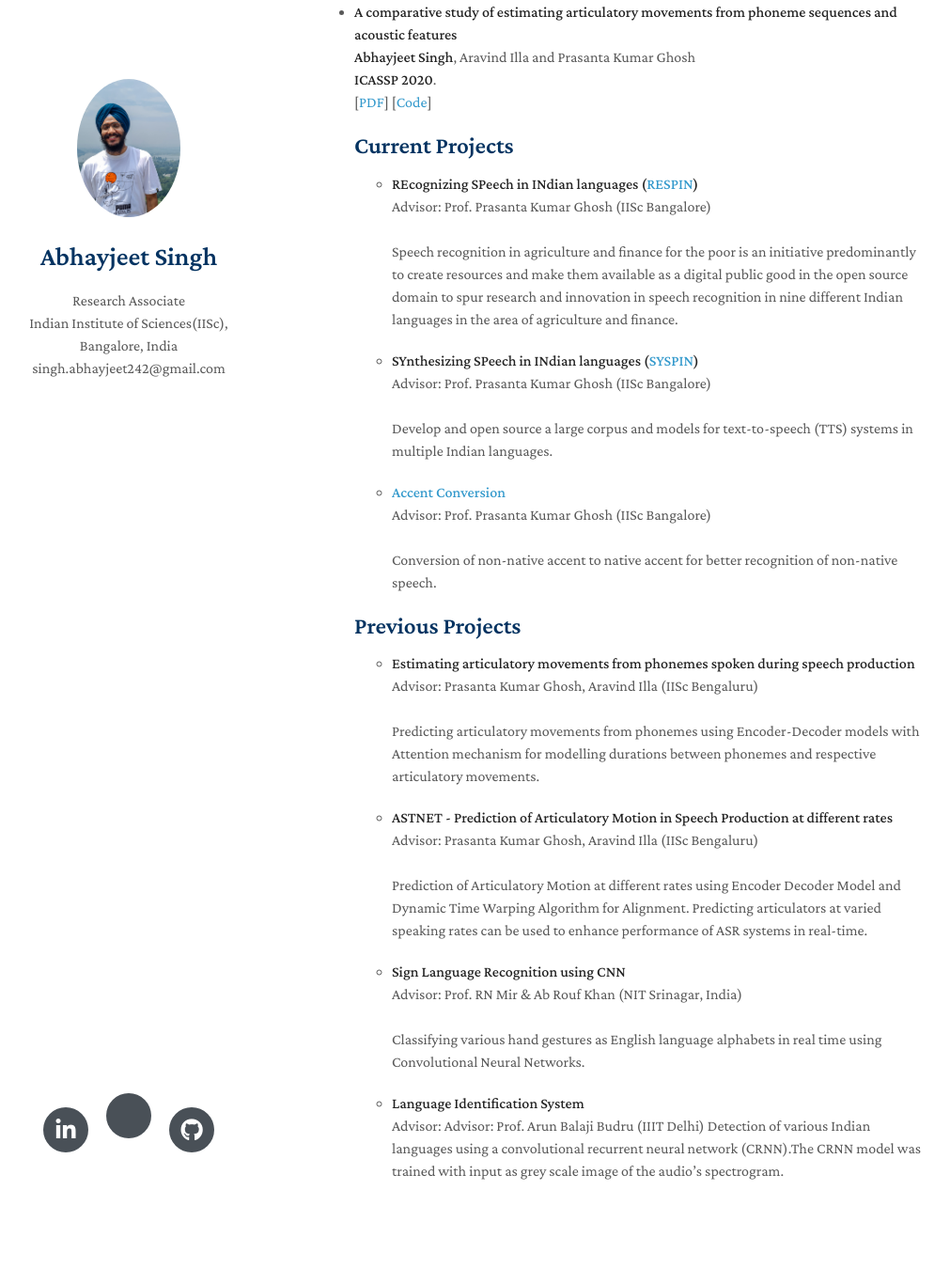
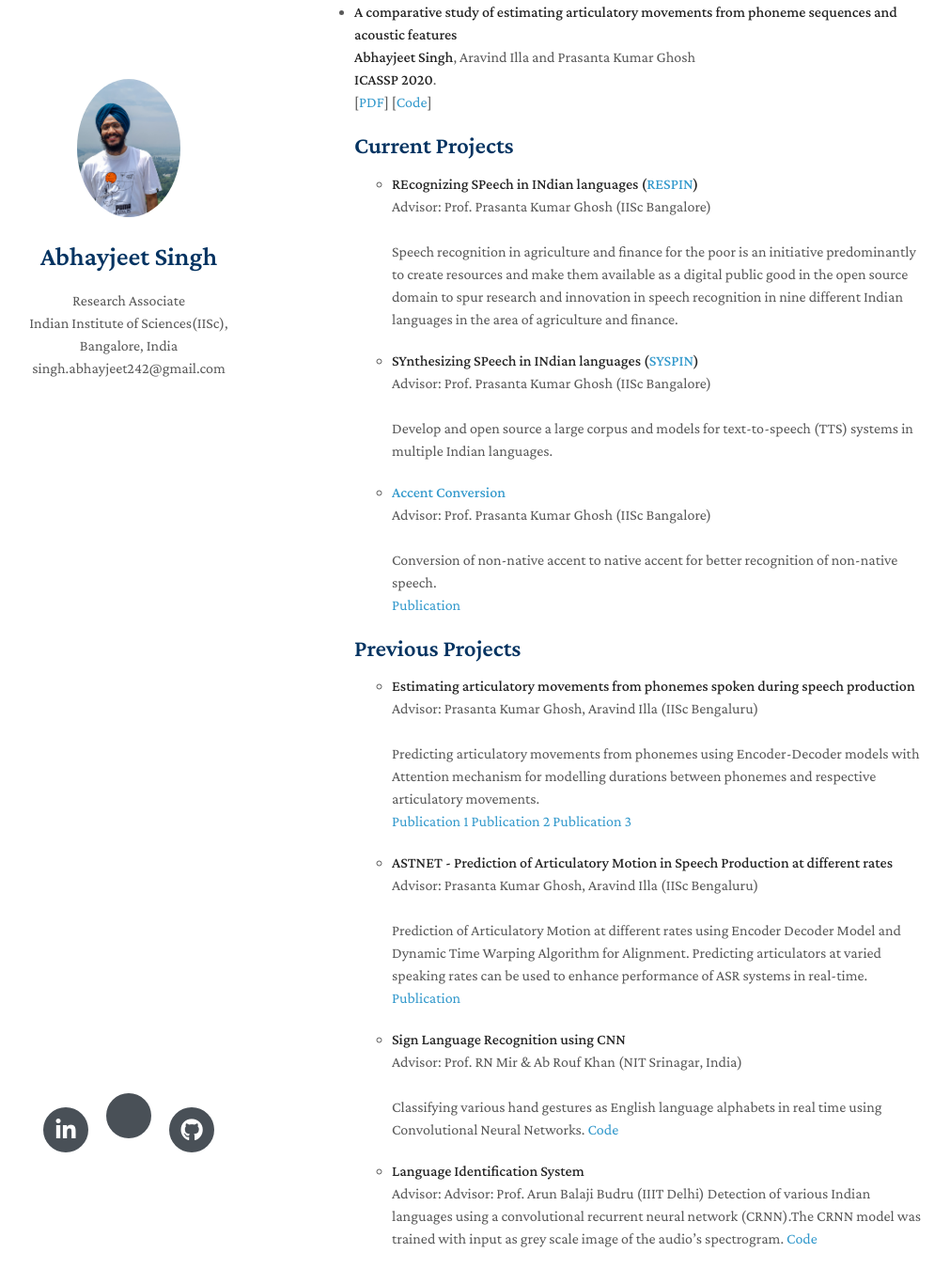
Before and after one commit to Abhay242/Abhay242.github.io, a Jekyll site: the page built from index.md, in a window 1280 px wide and 1400 px high, scrolled down 1005 px. Shown: the top 1366 px of the window at 94% size, without its empty margins (133-1144 px from the left). Built offline with Jekyll 4.4.1, drawn with Linux system fonts in a browser that asks for light colours; nearby versions of some CDN libraries; a style sheet for code colours, icons or effects is not loaded; our own code applies the rules of GitHub Pages for plain Markdown files; before the commit the page ends 2333 px from its top, so only the background shows below that.

Commit message:
Update index.md

```diff
--- a/index.md
+++ b/index.md
@@ -29,7 +29,7 @@
   <br>
   **InterSpeech 2021**.
   <br>
-  [[PDF](https://www.isca-speech.org/archive/interspeech_2021/udupa21b_interspeech.html)] [[Code]()]
+  [[PDF](https://www.isca-speech.org/archive/interspeech_2021/udupa21b_interspeech.html)] [[Code](https://github.com/bloodraven66/AAI_PTA_VIZ_Webpage)]
 
 - **Estimating articulatory movements in speech production with transformer networks**
   <br>
@@ -37,7 +37,7 @@
   <br>
   **InterSpeech 2021**.
   <br>
-  [[PDF](https://www.isca-speech.org/archive/pdfs/interspeech_2021/udupa21_interspeech.pdf)] [[Code]()]
+  [[PDF](https://www.isca-speech.org/archive/pdfs/interspeech_2021/udupa21_interspeech.pdf)] [[Code](https://github.com/bloodraven66/aai_pta_transformers)]
 
 - **Attention and Encoder-Decoder based models for transforming articulatory movements at different speaking rates**
   <br>
@@ -45,7 +45,7 @@
   <br>
   **InterSpeech 2020**.
   <br>
-  [[PDF](https://arxiv.org/abs/2006.03107)] [[Code]()]
+  [[PDF](https://arxiv.org/abs/2006.03107)] [[Code](https://github.com/Abhay242/AstNet)]
 
 - **A comparative study of estimating articulatory movements from phoneme sequences and acoustic features**
   <br>
@@ -53,7 +53,7 @@
   <br>
   **ICASSP 2020**.
   <br>
-  [[PDF](https://ieeexplore.ieee.org/document/9053852)] [[Code]()]
+  [[PDF](https://ieeexplore.ieee.org/document/9053852)] [[Code](https://github.com/Abhay242/PhonemeToArticulation)]
 
 
   ## Current Projects
@@ -71,22 +71,26 @@
   - **[Accent Conversion](https://spire.ee.iisc.ac.in/spire/non_nativeSS.php)**<br>
     Advisor: Prof. Prasanta Kumar Ghosh (IISc Bangalore)
     <br><br>
-    Conversion of non-native accent to native accent for better recognition of non-native speech.
+    Conversion of non-native accent to native accent for better recognition of non-native speech.<br>
+    [Publication](https://arxiv.org/pdf/2112.04151.pdf)
 
   ## Previous Projects
 
   - **Estimating articulatory movements from phonemes spoken during speech production**<br>
     Advisor: Prasanta Kumar Ghosh, Aravind Illa (IISc Bengaluru)<br><br>
-    Predicting articulatory movements from phonemes using Encoder-Decoder models with Attention mechanism for modelling durations between phonemes and respective articulatory movements.
+    Predicting articulatory movements from phonemes using Encoder-Decoder models with Attention mechanism for modelling durations between phonemes and respective articulatory movements.<br>
+    [Publication 1](https://ieeexplore.ieee.org/document/9053852) [Publication 2](https://www.isca-speech.org/archive/pdfs/interspeech_2021/udupa21_interspeech.pdf) [Publication 3](https://www.isca-speech.org/archive/interspeech_2021/udupa21b_interspeech.html)
+
 
   - **ASTNET - Prediction of Articulatory Motion in Speech Production at different rates**<br>
     Advisor: Prasanta Kumar Ghosh, Aravind Illa (IISc Bengaluru)<br><br>
-    Prediction of Articulatory Motion at different rates using Encoder Decoder Model and Dynamic Time Warping Algorithm for Alignment. Predicting articulators at varied speaking rates can be used to enhance performance of ASR systems in real-time.
+    Prediction of Articulatory Motion at different rates using Encoder Decoder Model and Dynamic Time Warping Algorithm for Alignment. Predicting articulators at varied speaking rates can be used to enhance performance of ASR systems in real-time.<br>
+    [Publication](https://arxiv.org/abs/2006.03107)
 
   - **Sign Language Recognition using CNN**<br>
     Advisor: Prof. RN Mir & Ab Rouf Khan (NIT Srinagar, India)<br><br>
-    Classifying various hand gestures as English language alphabets in real time using Convolutional Neural Networks.
+    Classifying various hand gestures as English language alphabets in real time using Convolutional Neural Networks. [Code](https://github.com/Abhay242/Sign-Language-Recognition-using-CNN)
 
   - **Language Identification System**<br>
     Advisor: Advisor: Prof. Arun Balaji Budru (IIIT Delhi)
-    Detection of various Indian languages using a convolutional recurrent neural network (CRNN).The CRNN model was trained with input as grey scale image of the audio’s spectrogram.
+    Detection of various Indian languages using a convolutional recurrent neural network (CRNN).The CRNN model was trained with input as grey scale image of the audio’s spectrogram. [Code](https://github.com/Abhay242/language-identification-)
```
